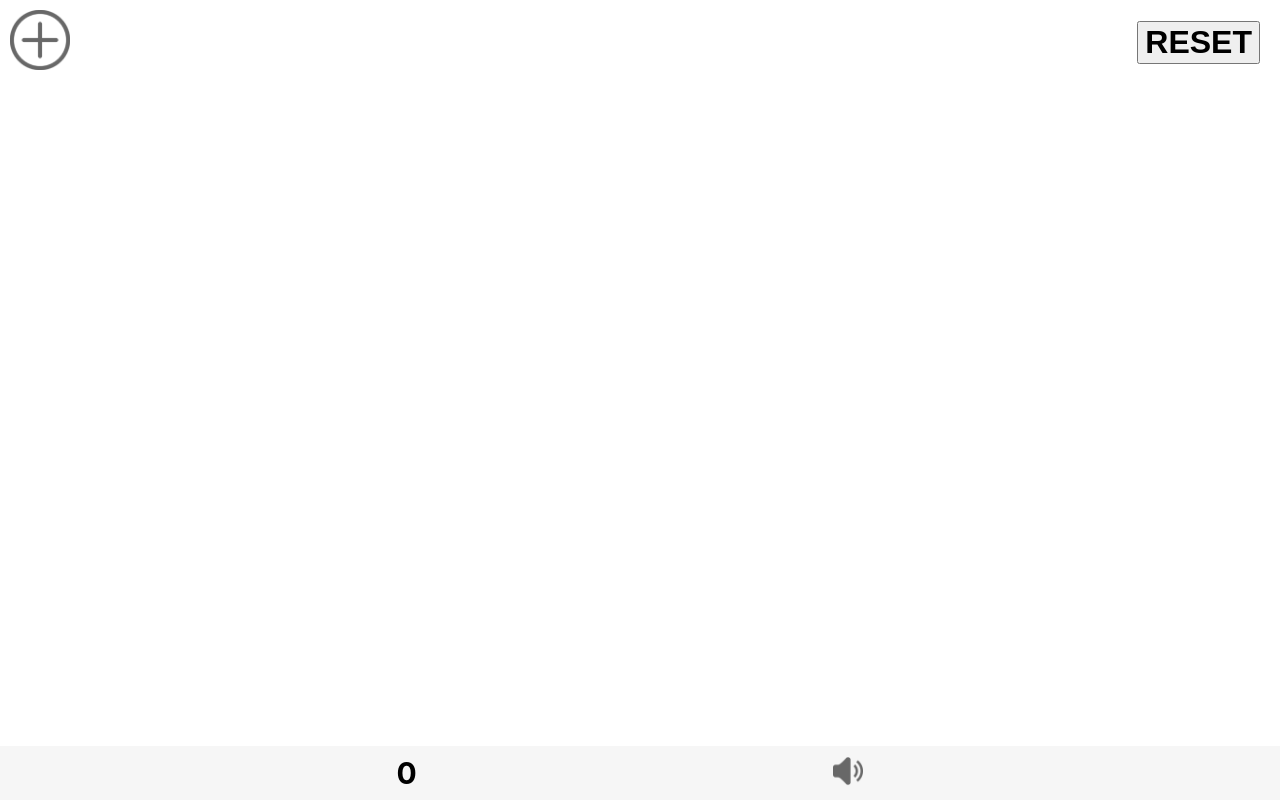
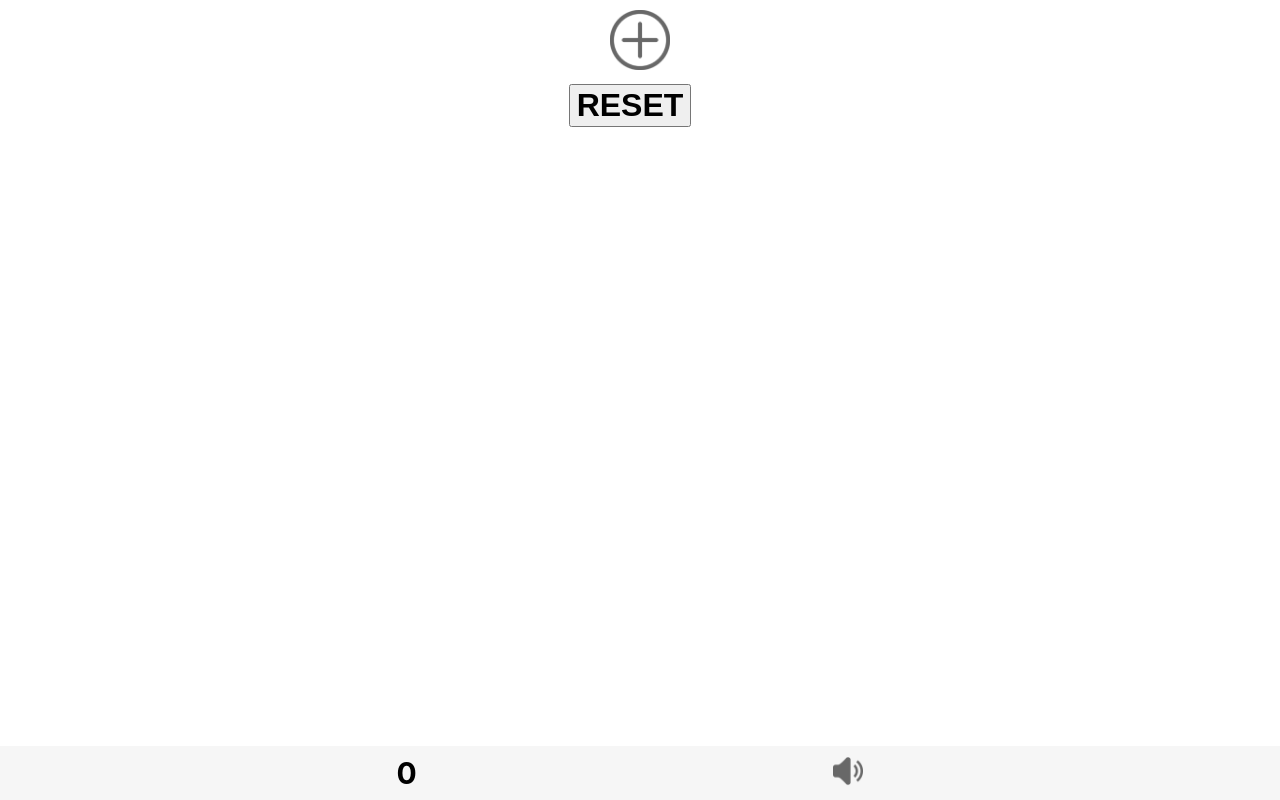
Before and after one commit to jamiehaywood/HeartsPointsTracker, a React (Create React App) app: page / in a window 1280 px wide. Built offline with nearby package versions, Linux system fonts and the light colour scheme.

Commit message:
commented out alternative layout and added some styling

```diff
--- a/src/App.js
+++ b/src/App.js
@@ -74,15 +74,15 @@ class App extends Component {
     const player = this.state.playersData.map(x => <Player player={x} name={x.name} points={x.points.reduce(add)} addToPoints={this.addToPoints} key={x.name} />)
 
     return (
-      <div style={{ position: "relative", minHeight: "100vh" }}>
+      <div style={{ position: "relative", minHeight: "100vh", textAlign:"center"}}>
         <div style={{ paddingBottom: "54px" }}>
           {player}
-          <div style={{ display: "flex", alignItems: "center", justifyContent: "space-between", }}>
+          {/*<div style={{ display: "flex", alignItems: "center", justifyContent: "space-between", }}> */}
             <AddPlayerButton addPlayerButton={this.addPlayerButton} />
             <ResetButton resetButton={this.resetButton}/>
-          </div>
+          {/*</div>*/}
         </div>
-        <footer style={{ width: "100%", height: "54px", paddingTop: "55px", position: "fixed", bottom: "0", left: "0" }}>
+        <footer style={{ width: "100%", height: "54px", paddingTop: "0px", position: "fixed", bottom: "0", left: "0" }}>
           <BottomNav gamesNumber={gamesNumber} />
         </footer>
       </div>
```
